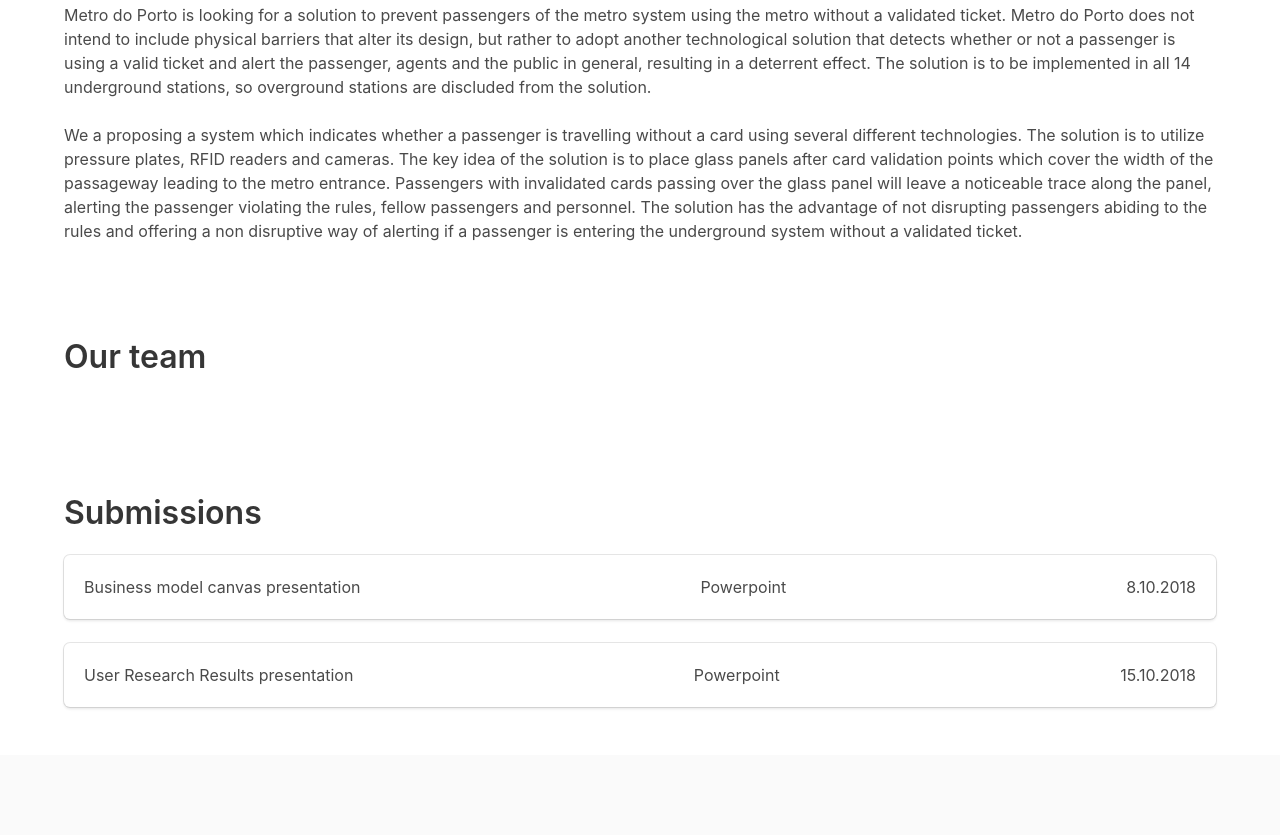
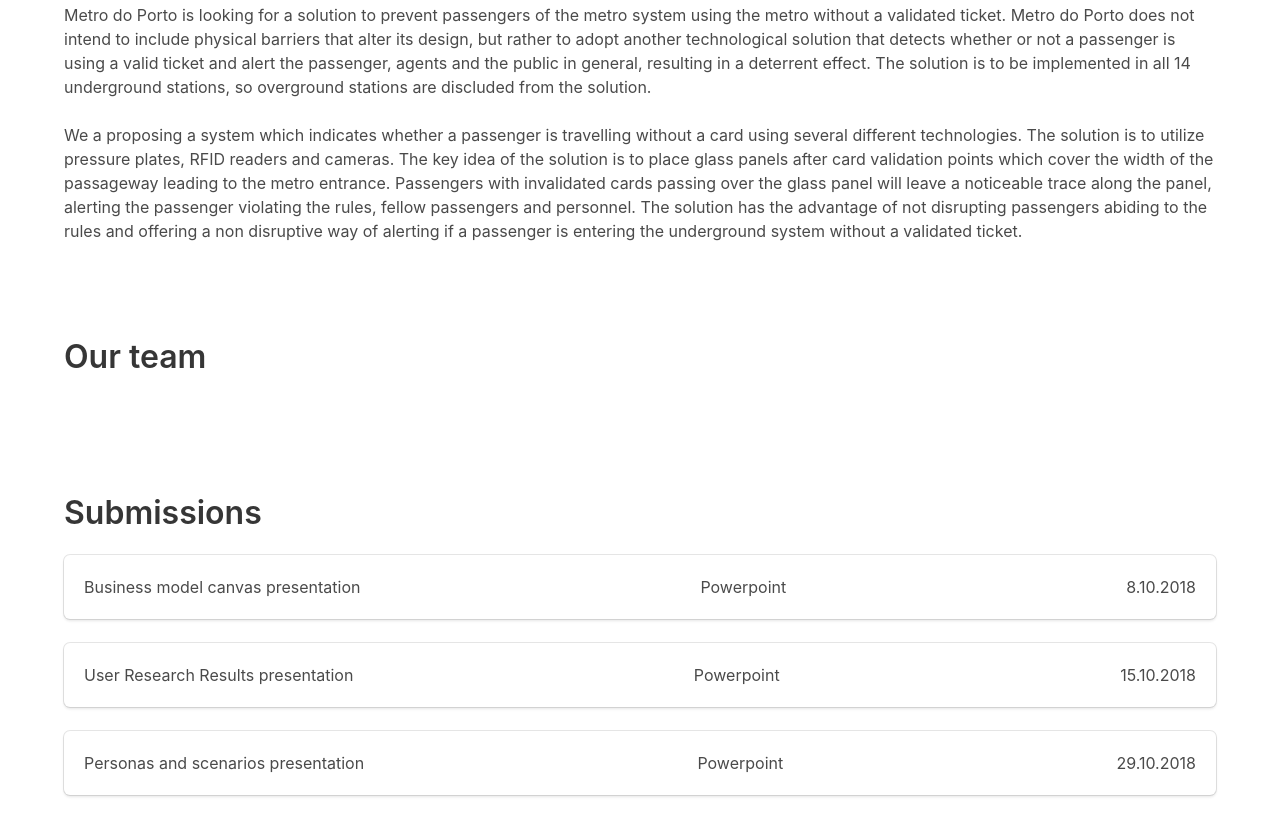
Before and after one commit to ucdgroupsix/ucdgroupsix.github.io, a plain HTML site: page index.html in a window 1280 px wide. Shown: the part 510-1345 px from the top of the page. Drawn offline with nearby package versions, Linux system fonts and the light colour scheme.

Commit message:
add presentation 3

```diff
--- a/index.html
+++ b/index.html
@@ -121,6 +121,11 @@
                 <div class='submission-type'>Powerpoint</div>
                 <div class='submission-date'>15.10.2018</div>
             </a>
+            <a href='presentation3.pptx' class='box is-full submission'>
+                <div class='submission-title'>Personas and scenarios presentation</div>
+                <div class='submission-type'>Powerpoint</div>
+                <div class='submission-date'>29.10.2018</div>
+            </a>
 
     </section>
     </div>
```
Also changed, not shown: 1 other file.
